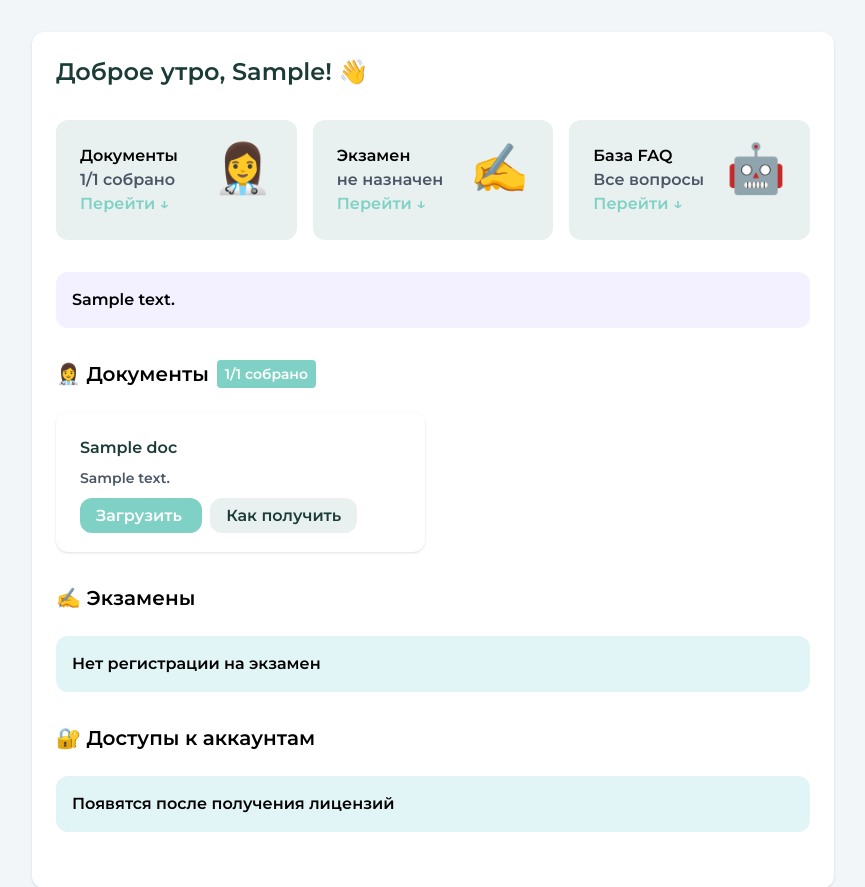
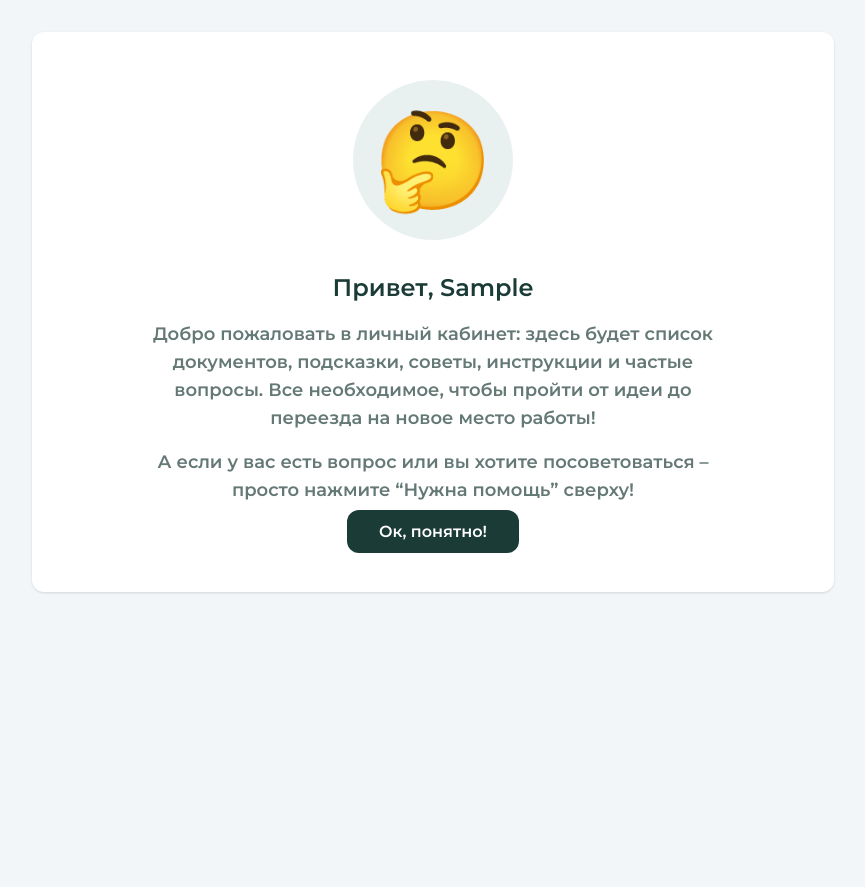
Before and after one commit to kushedow/volna-app, a Python web app: template src/templates/profile.html in a window 1280 px wide. Shown: the part 64-951 px from the top of the page, without its empty margins (207-1072 px from the left). After the commit the page ends 657 px from the top, so only its background shows below. Run offline with Jinja, Linux system fonts and the light colour scheme; the template is opened without the code that fills it: most values are stand-ins (such as "Sample title", 1, 10 or a date in 2020).

Commit message:
Welcome screen

```diff
--- a/src/models/customer.py
+++ b/src/models/customer.py
@@ -22,6 +22,8 @@ class Customer(BaseModel):
     exam_status: str
     folder_id: str
 
+    is_activated: bool = Field(default=False, description="Активировался ли уже пользователь")
+
     @property
     def docs_is_ready(self) -> bool:
         """Returns True if docs_required == docs_ready."""
--- a/src/templates/document.html
+++ b/src/templates/document.html
@@ -1,5 +1,4 @@
 {# templates/index.html #}
-
 
 
 {% extends "base.html" %}
--- a/src/templates/profile.html
+++ b/src/templates/profile.html
@@ -5,12 +5,15 @@
 
 {% block content %}
 
-  {% include 'sections/status.html' %}
+    {% if not customer.is_activated %}
+      {% include 'sections/welcome.html' %}
 
-  {% include 'sections/documents.html' %}
+    {% else %}
+      {% include 'sections/status.html' %}
+      {% include 'sections/documents.html' %}
+      {% include 'sections/exams.html' %}
+      {% include 'sections/accounts.html' %}
 
-  {% include 'sections/exams.html' %}
-
-  {% include 'sections/accounts.html' %}
+    {% endif %}
 
 {% endblock %}
--- /dev/null
+++ b/src/templates/sections/welcome.html
@@ -0,0 +1,22 @@
+<section id="welcome" class="text-center max-w-xl mx-auto m-6">
+    <!-- Emoji Container -->
+    <div class="w-40 h-40 bg-[#E9F1F0] rounded-full flex items-center justify-center mx-auto mb-8">
+      <span class="text-8xl">🤔</span>
+    </div>
+
+    <h1 class="text-2xl font-semibold text-[#1B3B36] mb-4">
+      Привет, {{customer.first_name}}
+    </h1>
+
+    <p class="text-[#647976] text-lg mb-4">
+      Добро пожаловать в личный кабинет:  здесь будет список документов, подсказки, советы, инструкции и частые вопросы. Все необходимое, чтобы пройти от идеи  до переезда на новое место работы!
+    </p>
+
+    <p class="text-[#647976] text-lg mb-4">
+     А если у вас есть вопрос или вы хотите посоветоваться – просто нажмите “Нужна помощь” сверху!
+    </p>
+    <a id="welcome__activate" href="/profile/{{amo_id}}" class="bg-[#1B3B36] text-white px-8 py-3 rounded-xl hover:bg-opacity-90 transition-colors">
+      Ок, понятно!
+    </a>
+
+  </section>
```
Also changed, not shown: src/templates/error.html (deleted, +0 -10 lines).
